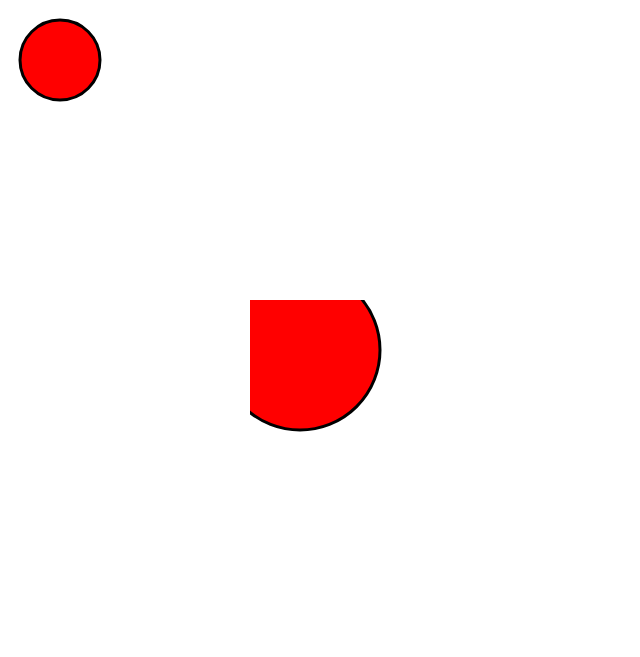
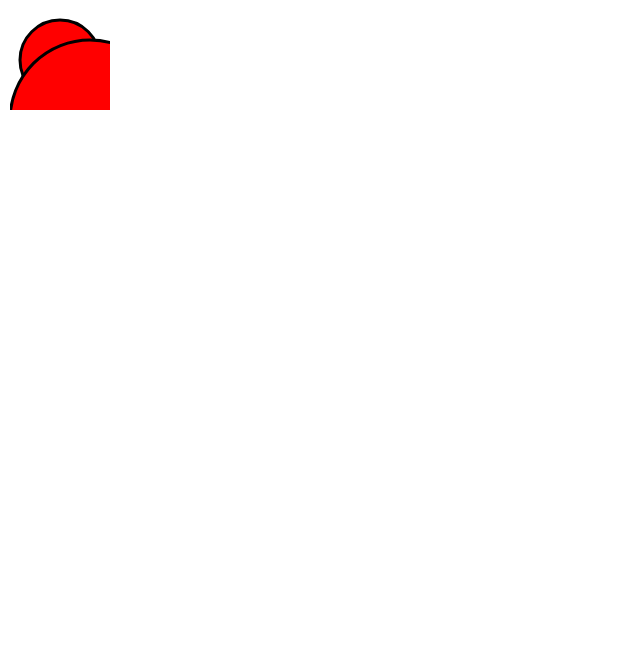
Before and after one commit to cusebs/cusebs.github.io, a plain HTML site: page index.html in a window 1280 px wide. Shown: the whole page, without its empty margins (0-640 px from the left). Drawn offline with Linux system fonts and the light colour scheme.

Commit message:
Put circles under single svg

```diff
--- a/index.html
+++ b/index.html
@@ -5,12 +5,7 @@
 	<div class="one">
 		<svg height="100" width="100">
 			<circle cx="50" cy="50" r="40" stroke="black" stroke-width="3" fill="red" />
-		</svg>
-	</div>
-
-	<div class="two">
-		<svg height="350" width="350">
-			<circle cx="50" cy="50" r="80" stroke="black" stroke-width="3" fill="red" />
+			<circle cx="80" cy="110" r="80" stroke="black" stroke-width="3" fill="red" />
 		</svg>
 	</div>
 
```
